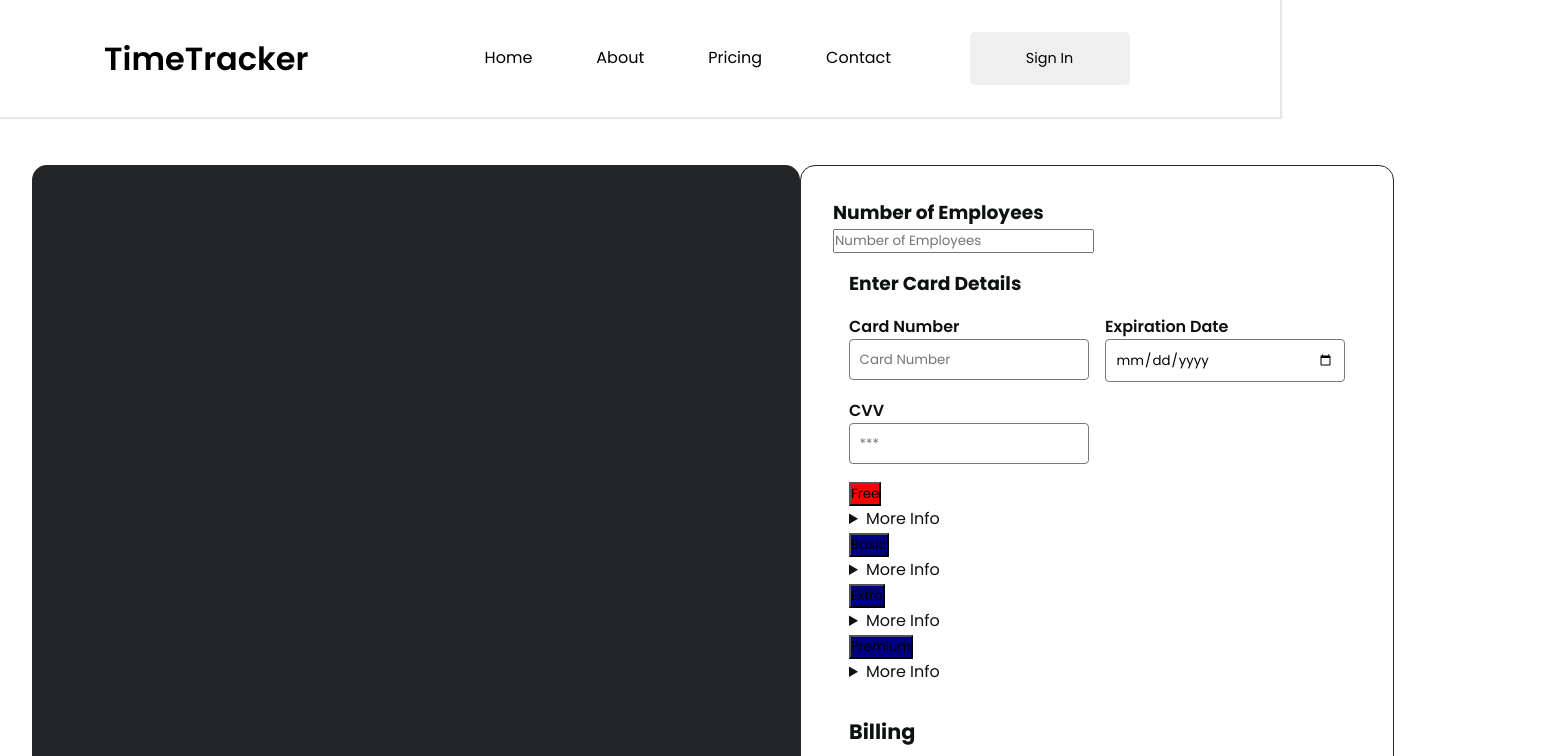
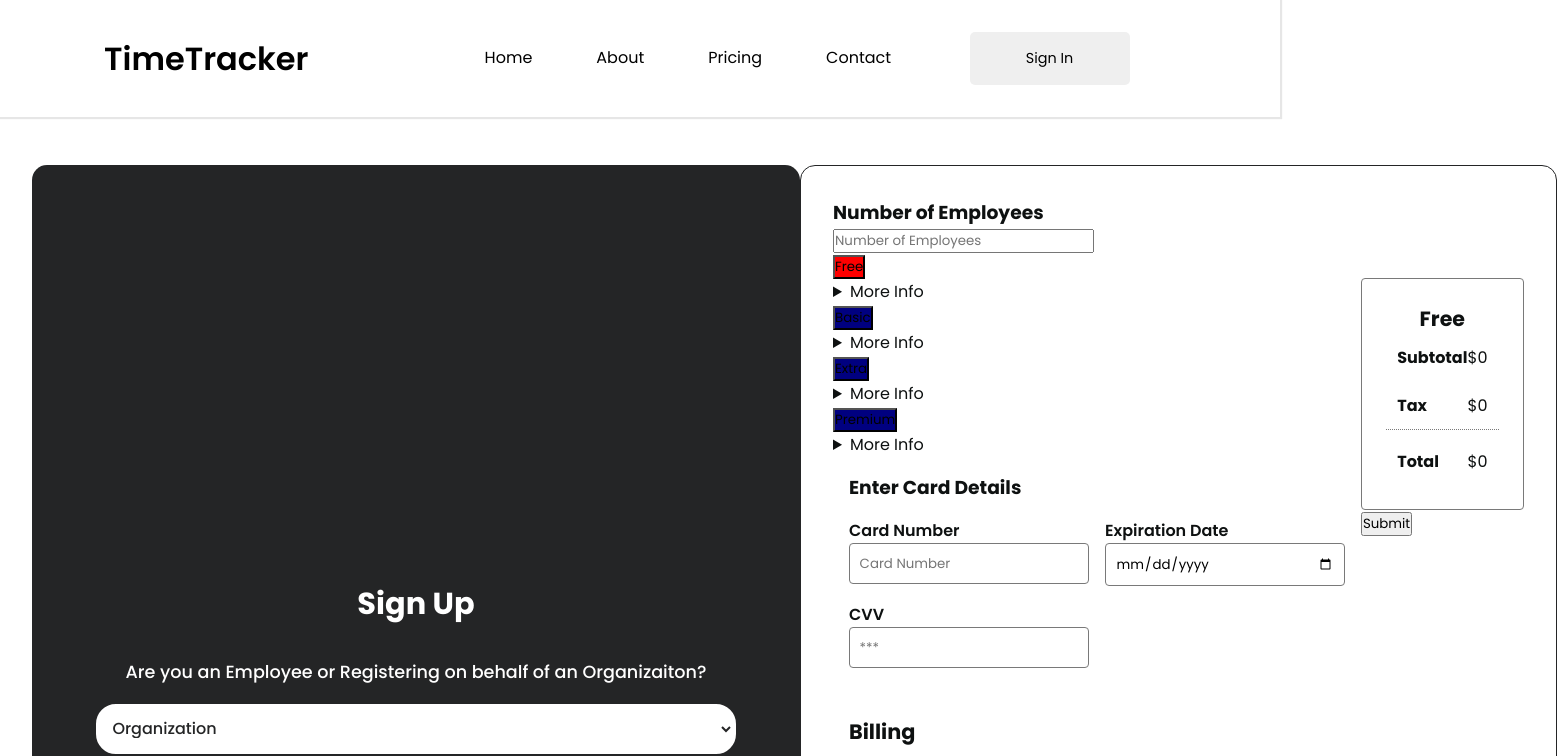
Before and after one commit to chenderson17/TimeTracker, a React (Create React App) app in the folder timetrackerwebapp/: page /signup in a window 1280 px wide. Both pictures are taken after a click on the button 1120 px from the left and 681 px from the top of the page. Shown: the top 756 px of the page, 1557 px wide, since content can reach past the window. Built offline with nearby package versions, Linux system fonts and the light colour scheme; some icons are missing.

Commit message:
Edited signup css and js for org page two

```diff
--- a/timetrackerwebapp/src/Components/SignUp.css
+++ b/timetrackerwebapp/src/Components/SignUp.css
@@ -198,37 +198,10 @@ details  ul {
     justify-content: center;
 }
 .org-page-two-billing{
-    grid-row-start:4;
-    grid-column-start:2;
+
 }
 
-.billing-address-container-header{
-    font-size:1.3em;
-}
-.billing-address-container-header h4{
-}
-.billing-style-container{
-    display: grid;
-    grid-template-rows:auto auto auto auto;
-    grid-template-columns: auto auto;
-    gap:1rem;
-}
-.billing-style-container div input{
-    display: block;
-}
-.billing-address-container-addressOne-addressTwo{
-    grid-row-start:1;
-    grid-row-end:4;
-    grid-column-start:1;
-    grid-column-end:3;
-}
-.billing-address-container-addressOne-addressTwo div{
-    margin:1rem 0;
-}
-.billing-address-container-addressOne-addressTwo input{
-    width:100%;
 
-}
 .org-page-two .create-an-account-button-container{
     grid-row-start:5;
     grid-column-start:1;
--- /dev/null
+++ b/timetrackerwebapp/src/Components/SignUpOrgPageTwo.css
@@ -0,0 +1,46 @@
+.signup-org-pagetwo-form{
+    display:grid;
+    grid-template-columns: repeat(2,auto);
+    grid-template-rows:repeat(3,auto);
+}
+.num-of-employees-container{
+    grid-row-start:1;
+    grid-column-start:1;
+    grid-row-end:4;
+}
+.enter-card-details-container{
+    grid-column-start:2;
+}
+.billing-address-container{
+    grid-column-start:2;
+}
+.subtotal-section{
+    grid-column-start:2;
+}
+.billing-address-container-header{
+    font-size:1.3em;
+}
+.billing-address-container-header h4{
+}
+.billing-style-container{
+    display: grid;
+    grid-template-rows:auto auto auto auto;
+    grid-template-columns: auto auto;
+    gap:1rem;
+}
+.billing-style-container div input{
+    display: block;
+}
+.billing-address-container-addressOne-addressTwo{
+    grid-row-start:1;
+    grid-row-end:4;
+    grid-column-start:1;
+    grid-column-end:3;
+}
+.billing-address-container-addressOne-addressTwo div{
+    margin:1rem 0;
+}
+.billing-address-container-addressOne-addressTwo input{
+    width:100%;
+
+}
--- a/timetrackerwebapp/src/Components/SignUpOrgPageTwo.js
+++ b/timetrackerwebapp/src/Components/SignUpOrgPageTwo.js
@@ -1,6 +1,7 @@
 import React from "react";
 import { useState } from "react";
 import SignUpOrgPageTwoPriceButtons from './SignUpOrgPageTwoPriceButtons.js';
+import './SignUpOrgPageTwo.css';
 export default function SignUpOrgPageTwo({orgLeftButton, formBehaviour}){
     const [numOfEmployees, setNumOfEmployees] = useState(1);
     const[planDetails, setPlanDetails] = useState("Free");
@@ -12,7 +13,7 @@ export default function SignUpOrgPageTwo({orgLeftButton, formBehaviour}){
     }
     return(
         <section className='signup-org-pagetwo-payment-section'>
-        <form action="/" className="" method="POST" onSubmit={formBehaviour}>
+        <form action="/" className="signup-org-pagetwo-form" method="POST" onSubmit={formBehaviour}>
         <div className="num-of-employees-container">
 
         <div className="num-of-employees-header-container">
@@ -21,6 +22,7 @@ export default function SignUpOrgPageTwo({orgLeftButton, formBehaviour}){
 
         <div className='num-of-employees-input-container'>
         <input type="text" inputmode="numeric"name="numOfEmployeesSignup" placeholder='Number of Employees' onKeyUp={getEmployeeNumber}></input>
+        <SignUpOrgPageTwoPriceButtons setCurrentPlan={setCurrentPlan} currentPlan={currentPlan} employeeAmount={numOfEmployees} />
         </div>
 
 
@@ -44,7 +46,7 @@ export default function SignUpOrgPageTwo({orgLeftButton, formBehaviour}){
                         <label for='cvv'>CVV</label>
                         <input type='password' placeholder="***" maxLength={3}></input>
                         </div>
-                        <SignUpOrgPageTwoPriceButtons setCurrentPlan={setCurrentPlan} currentPlan={currentPlan} employeeAmount={numOfEmployees} />
+
 
         </div>
 
```
